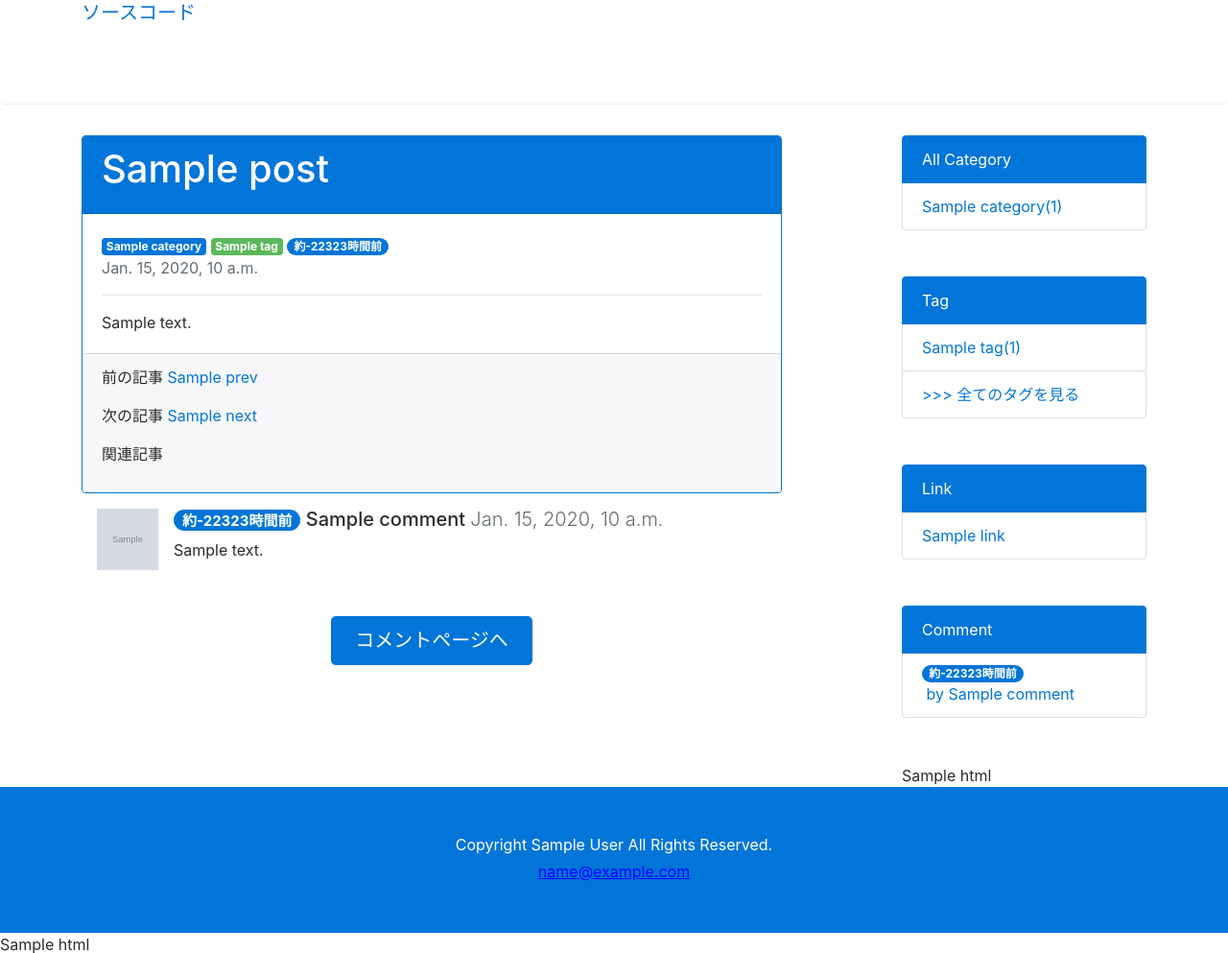
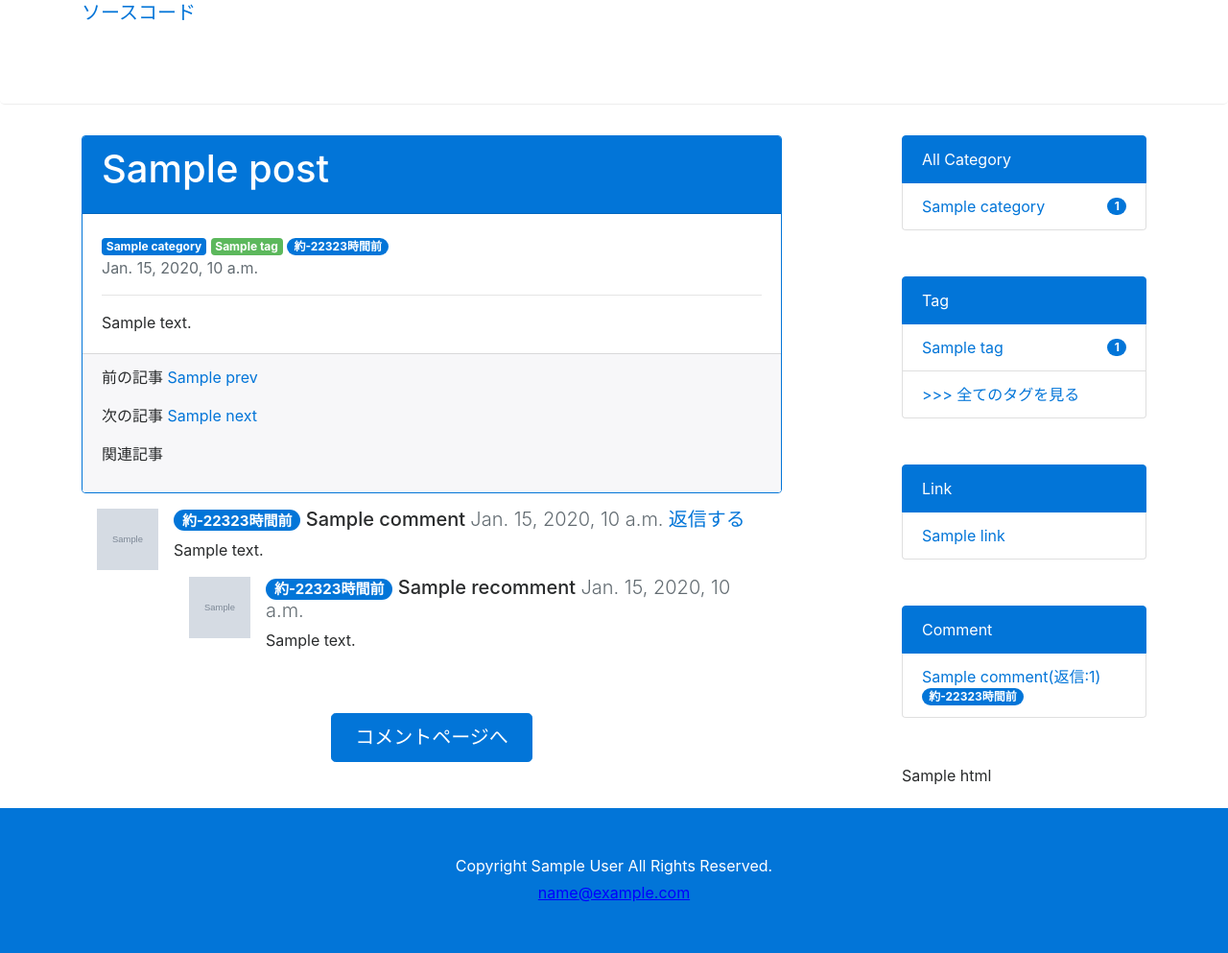
Before and after one commit to naritotakizawa/django-torina-blog, a Django app: template blog/templates/blog/post_detail.html in a window 1280 px wide. Shown: the part 270-1263 px from the top of the page at 96% size. Run offline with Django 3.2, Linux system fonts and the light colour scheme; the template is opened without the code that fills it: most values are stand-ins (such as "Sample title", 1, 10 or a date in 2020); grey boxes marked "Sample" are stand-in pictures; form fields are guessed from the names that the template uses; some libraries are stand-ins or nearby versions.

Commit message:
fix #26 サイドバーも見やすくした

```diff
--- a/blog/admin.py
+++ b/blog/admin.py
@@ -1,7 +1,7 @@
 """admin.py"""
 from django.contrib import admin
 from .models import (
-    Post, Category, Tag, Comment,
+    Post, Category, Tag, Comment, ReComment,
     Link, Analytics, Ads, SiteDetail
 )
 
@@ -19,6 +19,7 @@ admin.site.register(Category)
 admin.site.register(Tag)
 admin.site.register(Link)
 admin.site.register(Comment)
+admin.site.register(ReComment)
 admin.site.register(Analytics)
 admin.site.register(Ads)
 admin.site.register(SiteDetail, OneDataAdmin)
--- a/blog/context_processors.py
+++ b/blog/context_processors.py
@@ -24,6 +24,9 @@ def common(request):
         'ads': Ads.objects.all(),
         'global_form': PostSerachForm(request.GET),
         'mysite': mysite,
-        'comments': Comment.objects.order_by('-created_at')[:10],
+        #'comments': Comment.objects.order_by('-created_at')[:10],
+        'comments': Comment.objects.annotate(
+            num_recomments=Count('recomment')).order_by('-created_at')[:10],
+
     }
     return context
--- a/blog/templates/blog/base_site.html
+++ b/blog/templates/blog/base_site.html
@@ -70,44 +70,44 @@
           All Category
         </a>
         {% for category in categories %}
-        <a class="list-group-item" href="{% url 'blog:category' category.name %}">
-          {{ category.name }}({{ category.num_posts }})
+        <a class="list-group-item justify-content-between" href="{% url 'blog:category' category.name %}">
+          {{ category.name }}<span class="badge badge-primary badge-pill">{{ category.num_posts }}</span>
         </a>
         {% endfor %}
       </div>
 
       <div class="list-group mt-5">
-        <a href="#" class="list-group-item active">
+        <a href="#" class="list-group-item active justify-content-between">
           Tag
         </a>
         {% for tag in tags  %}
-        <a class="list-group-item" href="{% url 'blog:tag' tag.name %}">
-            {{ tag.name }}({{ tag.num_posts }})
+        <a class="list-group-item justify-content-between" href="{% url 'blog:tag' tag.name %}">
+            {{ tag.name }}<span class="badge badge-primary badge-pill">{{ tag.num_posts }}</span>
         </a>
         {% endfor %}
-        <a href="{% url 'blog:tag_list' %}" class="list-group-item">
+        <a href="{% url 'blog:tag_list' %}" class="list-group-item justify-content-between">
           >>> 全てのタグを見る
         </a>
       </div>
 
       <div class="list-group my-5">
-        <a href="#" class="list-group-item active">
+        <a href="#" class="list-group-item active justify-content-between">
           Link
         </a>
         {% for link in links  %}
-        <a class="list-group-item" href="{{ link.adrs }}" target="_blank" rel="nofollow">
+        <a class="list-group-item justify-content-between" href="{{ link.adrs }}" target="_blank" rel="nofollow">
             {{ link.name }}
         </a>
         {% endfor %}
       </div>
       <div class="hidden-sm-down list-group my-5">
-        <a href="#" class="list-group-item active">
+        <a href="#" class="list-group-item active justify-content-between">
           Comment
         </a>
         {% for comment in comments  %}
-        <a class="list-group-item" href="{% url 'blog:detail' comment.target.pk %}#comment-area">
+        <a class="list-group-item justify-content-between" href="{% url 'blog:detail' comment.target.pk %}#comment-area">
+            {{ comment.name }}(返信:{{ comment.num_recomments }})
             <span class="badge badge-primary badge-pill">{% by_the_time comment.created_at %}</span>
-            &nbsp;by&nbsp;{{ comment.name }}
         </a>
         {% endfor %}
 
--- a/blog/templates/blog/post_detail.html
+++ b/blog/templates/blog/post_detail.html
@@ -65,6 +65,7 @@
 </div>
 
 <div id="comment-area">
+<!-- コメント一覧 -->
 {% for comment in post.comment_set.all %}
 <div class="media m-3">
   {% if comment.icon %}
@@ -77,8 +78,29 @@
       <span class="badge badge-primary badge-pill">{% by_the_time comment.created_at %}</span>
       {{ comment.name }}
       <span class="lead text-muted">{{ comment.created_at }}</span>
+      <a href="{% url 'blog:recomment' comment.pk %}">返信する</a>
     </h5>
     {{ comment.text | linebreaksbr }}
+    <!-- 返信コメント -->
+    {% for recomment in comment.recomment_set.all %}
+        <div class="media m-3">
+          {% if recomment.icon %}
+            <img class="d-flex mr-3 icon" src="{{ recomment.icon.url }}">
+          {% else %}
+            <img class="d-flex mr-3 icon" src="{% static 'blog/img/noimage.png' %}">
+          {% endif %}
+          <div class="media-body">
+            <h5 class="mt-0">
+              <span class="badge badge-primary badge-pill">{% by_the_time recomment.created_at %}</span>
+              {{ recomment.name }}
+              <span class="lead text-muted">{{ recomment.created_at }}</span>
+            </h5>
+            {{ recomment.text | linebreaksbr }}
+          </div>
+        </div>
+
+    {% endfor %}
+    <!-- 返信コメントおわり -->
   </div>
 </div>
 {% endfor %}
--- a/blog/urls.py
+++ b/blog/urls.py
@@ -36,6 +36,9 @@ urlpatterns = [
     url(r'^comment/(?P<pk>[0-9]+)/$',
         views.CommentCreateView.as_view(), name='comment'),
 
+    url(r'^recomment/(?P<pk>[0-9]+)/$',
+        views.ReCommentCreateView.as_view(), name='recomment'),
+
     url(r'^private/$', views.PostPrivateIndexView.as_view(), name='private'),
 
     url(r'^latest/feed/$', LatestEntriesFeed(), name='feed'),
```
Also changed, not shown: blog/forms.py (+18 -1 lines), blog/models.py (+16 -0 lines), blog/views.py (+32 -2 lines), blog/migrations/0002_recomment.py (added).
